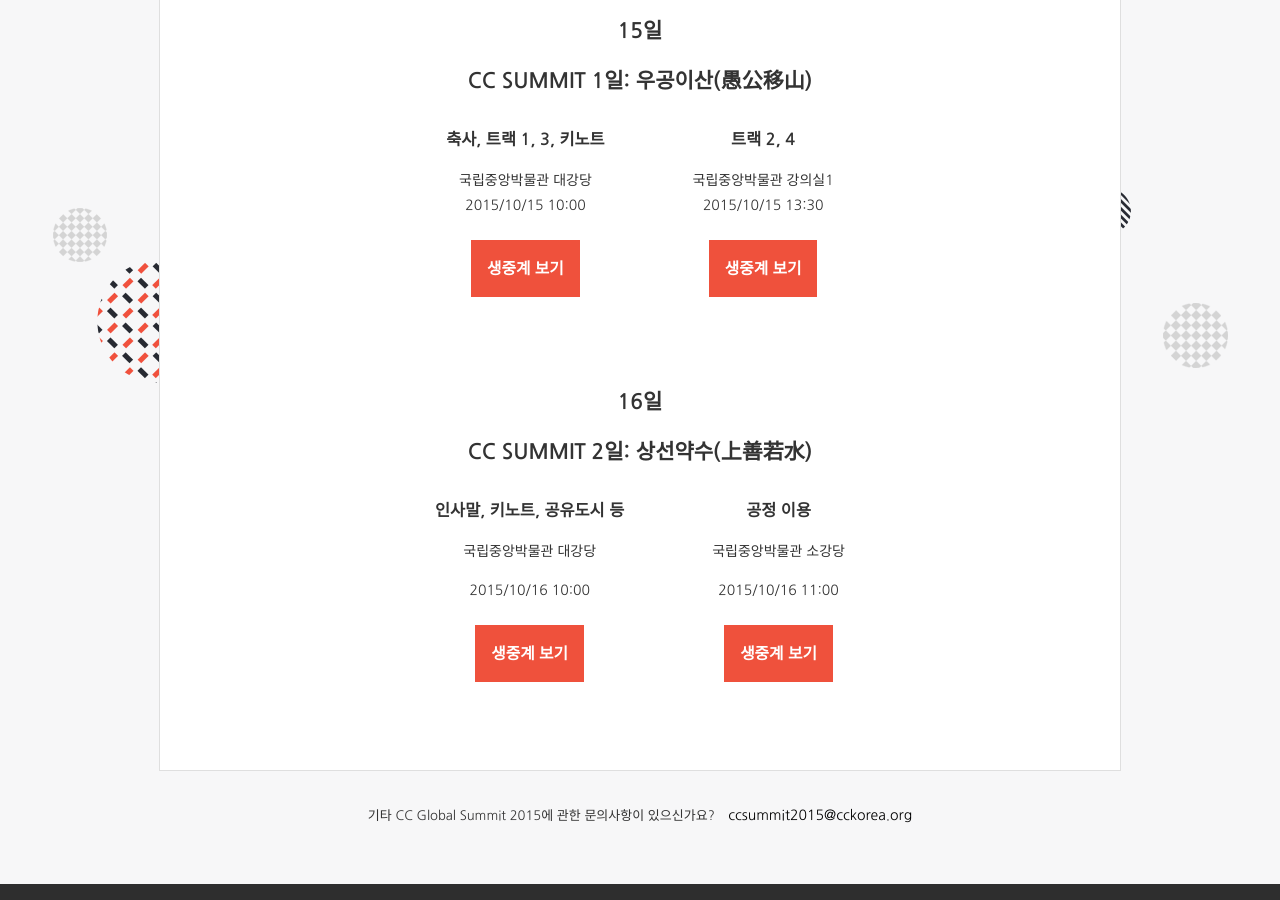
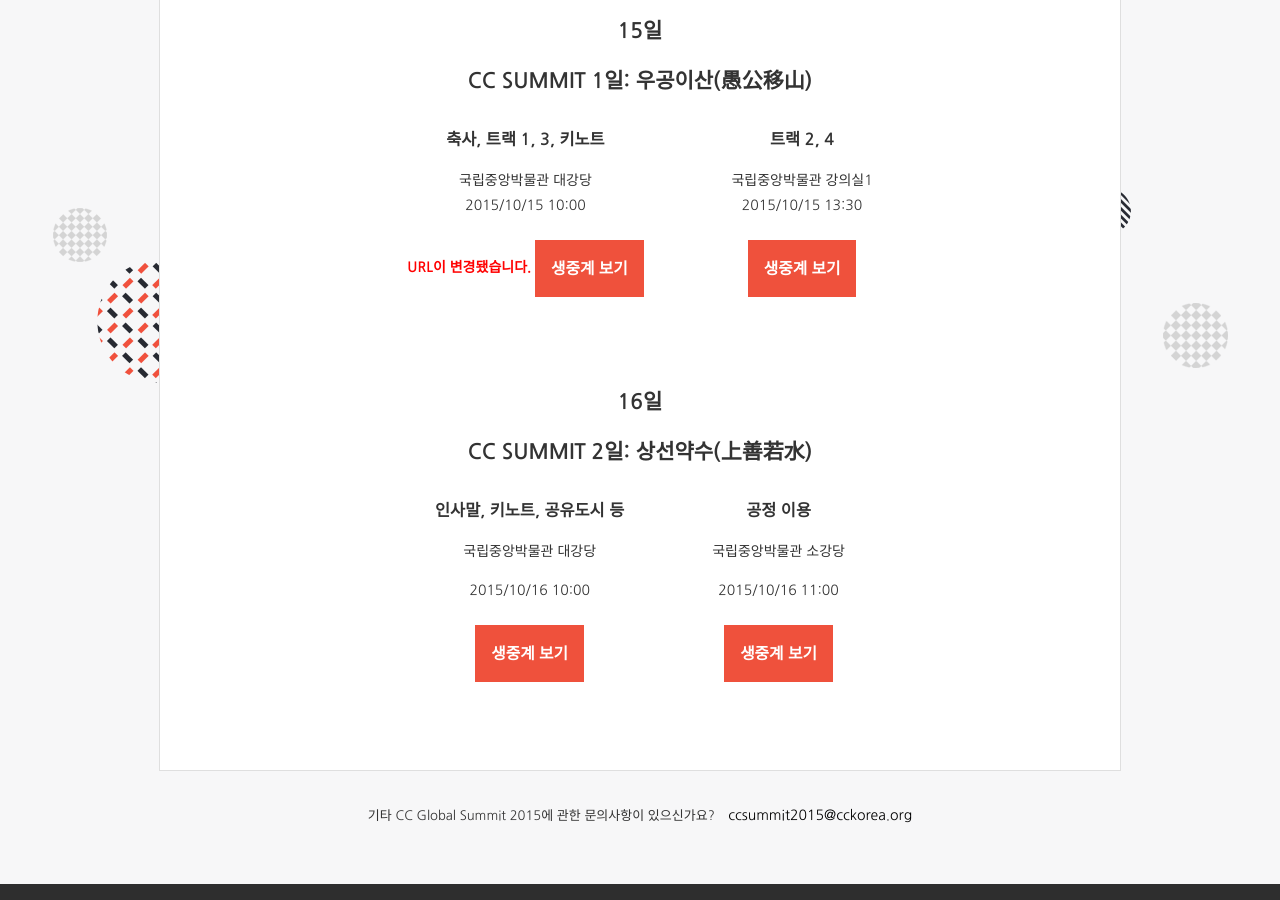
Before and after one commit to creativecommonskorea/2015-global-summit, a Jekyll site: the page built from live.html, in a window 1280 px wide and 900 px high, scrolled down 529 px. Built offline with Jekyll 4.4.1, drawn with Linux system fonts in a browser that asks for light colours; nearby versions of some CDN libraries.

Commit message:
유튜브 생중계 #1 URL이 이런 아침에 변경되다니!

```diff
--- a/live.html
+++ b/live.html
@@ -19,7 +19,8 @@ layout: base
               <li>
                   <h3>축사, 트랙 1, 3, 키노트</h3>
                   <p>국립중앙박물관 대강당<br>2015/10/15 10:00</p>
-                  <a class="btn live" href="https://www.youtube.com/watch?v=IhQfOSSV9yM">생중계 보기</a>
+                  <b style="color: red;">URL이 변경됐습니다.</b>
+                  <a class="btn live" href="https://www.youtube.com/watch?v=0gymWQg6kN8">생중계 보기</a>
               </li>
               <li>
                   <h3>트랙 2, 4</h3>
```
